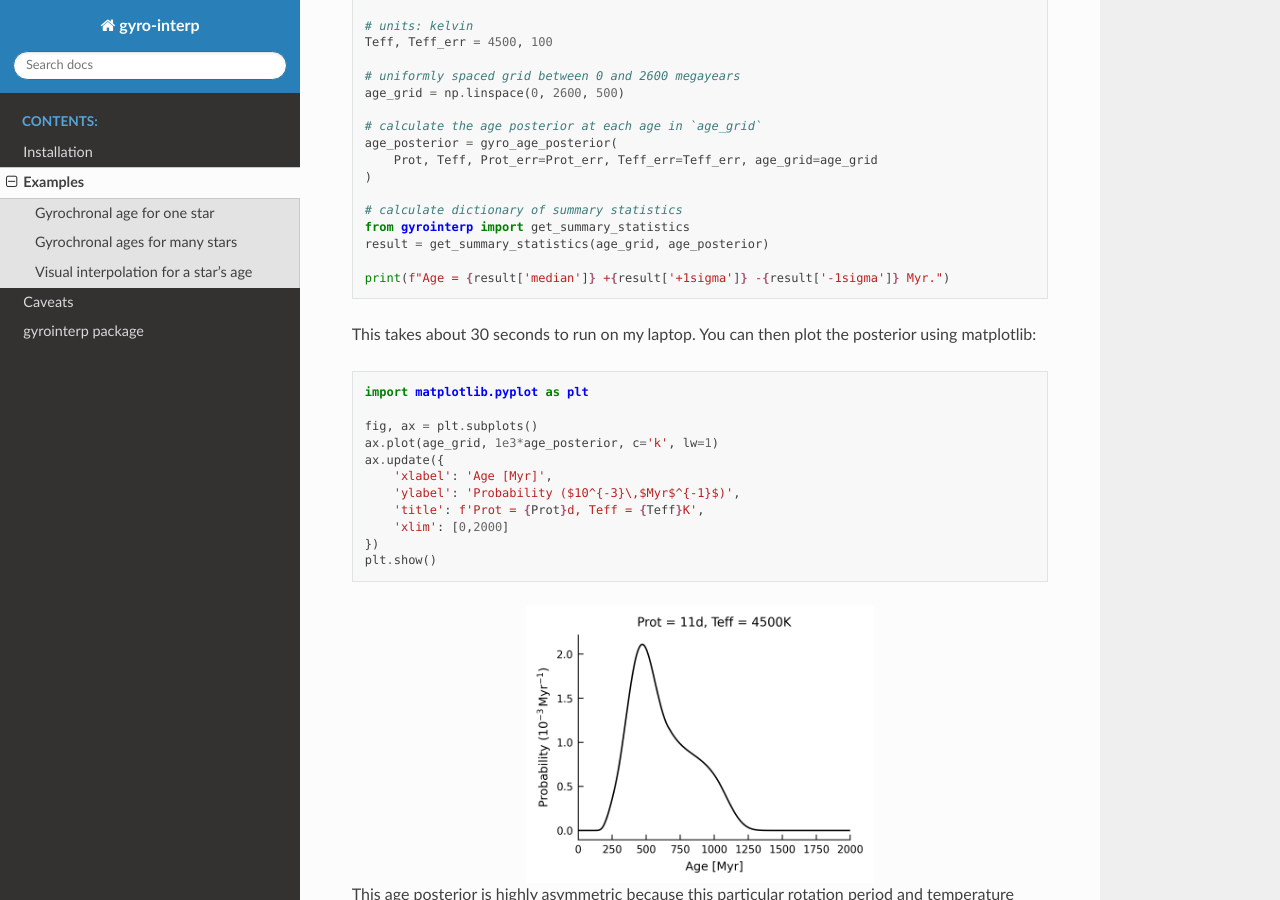
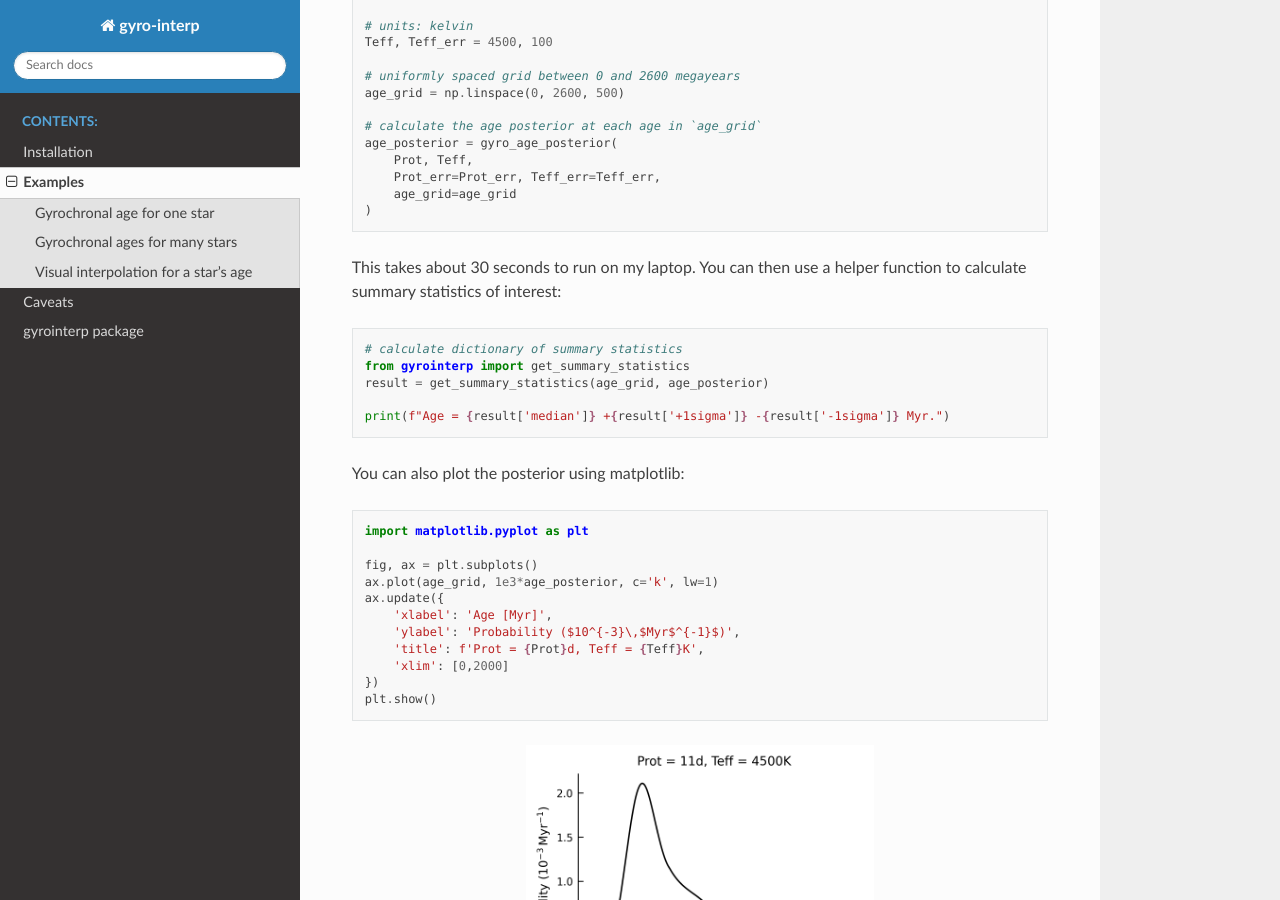
Before and after one commit to lgbouma/gyro-interp, a Sphinx documentation site: the page built from docs/source/examples.rst, in a window 1280 px wide and 900 px high, scrolled down 384 px. Built offline with Sphinx 7.4.7 and the Read the Docs theme 2.0.0, drawn with Linux system fonts in a browser that asks for light colours.

Commit message:
update docs

```diff
--- a/docs/source/examples.rst
+++ b/docs/source/examples.rst
@@ -24,8 +24,15 @@ uncertainties, what is the gyrochronological age posterior over a grid spanning
 
   # calculate the age posterior at each age in `age_grid`
   age_posterior = gyro_age_posterior(
-      Prot, Teff, Prot_err=Prot_err, Teff_err=Teff_err, age_grid=age_grid
+      Prot, Teff,
+      Prot_err=Prot_err, Teff_err=Teff_err,
+      age_grid=age_grid
   )
+
+This takes about 30 seconds to run on my laptop.  You can then use a helper
+function to calculate summary statistics of interest:
+
+.. code-block:: python
 
   # calculate dictionary of summary statistics
   from gyrointerp import get_summary_statistics
@@ -33,8 +40,7 @@ uncertainties, what is the gyrochronological age posterior over a grid spanning
 
   print(f"Age = {result['median']} +{result['+1sigma']} -{result['-1sigma']} Myr.")
 
-This takes about 30 seconds to run on my laptop.  You can then plot the
-posterior using matplotlib:
+You can also plot the posterior using matplotlib:
 
 .. code-block:: python
 
```
